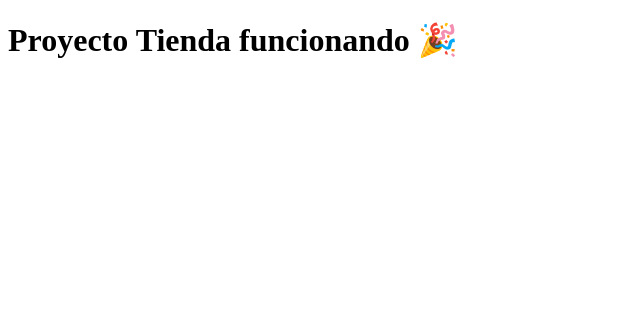
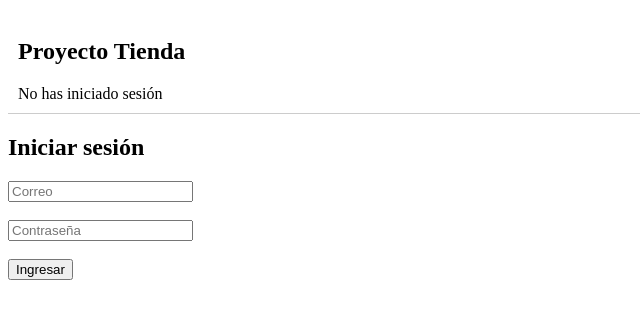
Before and after one commit to olo12345/proyecto-tienda, a React (Vite) app in the folder frontend/: page /login in a window 1280 px wide. Shown: the top 318 px of the page, without its empty margins (0-640 px from the left). Built offline with nearby package versions, Linux system fonts and the light colour scheme; no server answers.

Commit message:
Cambios 1 Front Cacb

```diff
--- a/frontend/src/App.jsx
+++ b/frontend/src/App.jsx
@@ -1,8 +1,29 @@
+import { Routes, Route } from "react-router-dom"
+import Navbar from "./components/Navbar"
+
+import Home from "./pages/Home/Home"
+import Login from "./pages/Login/Login"
+import Register from "./pages/Register/Register"
+import Profile from "./pages/Profile/Profile"
+import Gallery from "./pages/Gallery/Gallery"
+import CreatePost from "./pages/CreatePost"
+import PostDetail from "./pages/PostDetail"
+
 function App() {
   return (
-    <div>
-      <h1>Proyecto Tienda funcionando 🎉</h1>
-    </div>
+    <>
+      <Navbar />
+
+      <Routes>
+        <Route path="/" element={<Home />} />
+        <Route path="/login" element={<Login />} />
+        <Route path="/register" element={<Register />} />
+        <Route path="/profile" element={<Profile />} />
+        <Route path="/gallery" element={<Gallery />} />
+        <Route path="/create" element={<CreatePost />} />
+        <Route path="/post/:id" element={<PostDetail />} />
+      </Routes>
+    </>
   )
 }
 
--- a/frontend/src/components/Navbar.jsx
+++ b/frontend/src/components/Navbar.jsx
@@ -1,21 +1,26 @@
-import { Link } from "react-router-dom"
+import { useContext } from "react";
+import { AuthContext } from "../context/AuthContext";
 
 function Navbar() {
+
+  const { user, logout } = useContext(AuthContext);
+
   return (
-    <nav style={{
-      padding: "12px",
-      background: "#f2f2f2",
-      display: "flex",
-      gap: "15px"
-    }}>
-      <Link to="/">Inicio</Link>
-      <Link to="/register">Registro</Link>
-      <Link to="/login">Login</Link>
-      <Link to="/profile">Perfil</Link>
-      <Link to="/gallery">Galería</Link>
-      <Link to="/create">Crear Publicación</Link>
+    <nav style={{ padding: "10px", borderBottom: "1px solid #ccc" }}>
+
+      <h2>Proyecto Tienda</h2>
+
+      {user ? (
+        <>
+          <span>Bienvenido {user.name}</span>
+          <button onClick={logout}>Cerrar sesión</button>
+        </>
+      ) : (
+        <span>No has iniciado sesión</span>
+      )}
+
     </nav>
-  )
+  );
 }
 
-export default Navbar
+export default Navbar;
--- a/frontend/src/context/AuthContext.jsx
+++ b/frontend/src/context/AuthContext.jsx
@@ -3,7 +3,7 @@ import { useLocalStorage } from './../hooks/useLocalStorage';
 import { setupInterceptors } from './../services/api';
 import { getUsers } from './../services/users';
 
-export const AuthContext = createContext;
+export const AuthContext = createContext();
 
 export const AuthProvider = ({ children }) => {
 
--- a/frontend/src/main.jsx
+++ b/frontend/src/main.jsx
@@ -1,14 +1,17 @@
-import React from "react"
-import { StrictMode } from "react"
-import ReactDOM from "react-dom/client"
-import { BrowserRouter } from "react-router-dom"
-import App from "./App.jsx"
-import "./index.css"
+import React from "react";
+import ReactDOM from "react-dom/client";
+import { BrowserRouter } from "react-router-dom";
+import App from "./App.jsx";
+import "./index.css";
+
+import { AuthProvider } from "./context/AuthContext";
 
 ReactDOM.createRoot(document.getElementById("root")).render(
-  <StrictMode>
+  <React.StrictMode>
     <BrowserRouter>
-      <App />
+      <AuthProvider>
+        <App />
+      </AuthProvider>
     </BrowserRouter>
-  </StrictMode>
-)
+  </React.StrictMode>
+);
--- a/frontend/src/pages/Login/Login.jsx
+++ b/frontend/src/pages/Login/Login.jsx
@@ -1,9 +1,58 @@
+import { useState, useContext } from "react";
+import { useNavigate } from "react-router-dom";
+import { AuthContext } from "../../context/AuthContext";
+
 function Login() {
+
+  const { login, authLoading } = useContext(AuthContext);
+  const navigate = useNavigate();
+
+  const [email, setEmail] = useState("");
+  const [password, setPassword] = useState("");
+
+  const handleSubmit = async (e) => {
+    e.preventDefault();
+
+    const result = await login(email, password);
+
+    if (result.success) {
+      navigate("/");
+    } else {
+      alert(result.error);
+    }
+  };
+
   return (
     <div>
-      <h1>Inicio de sesión</h1>
+      <h2>Iniciar sesión</h2>
+
+      <form onSubmit={handleSubmit}>
+
+        <input
+          type="email"
+          placeholder="Correo"
+          value={email}
+          onChange={(e) => setEmail(e.target.value)}
+        />
+
+        <br /><br />
+
+        <input
+          type="password"
+          placeholder="Contraseña"
+          value={password}
+          onChange={(e) => setPassword(e.target.value)}
+        />
+
+        <br /><br />
+
+        <button type="submit" disabled={authLoading}>
+          {authLoading ? "Ingresando..." : "Ingresar"}
+        </button>
+
+      </form>
     </div>
   )
 }
 
-export default Login
+export default Login;
```
Also changed, not shown: 1 other file (tests, documents, lock files or other folders).
